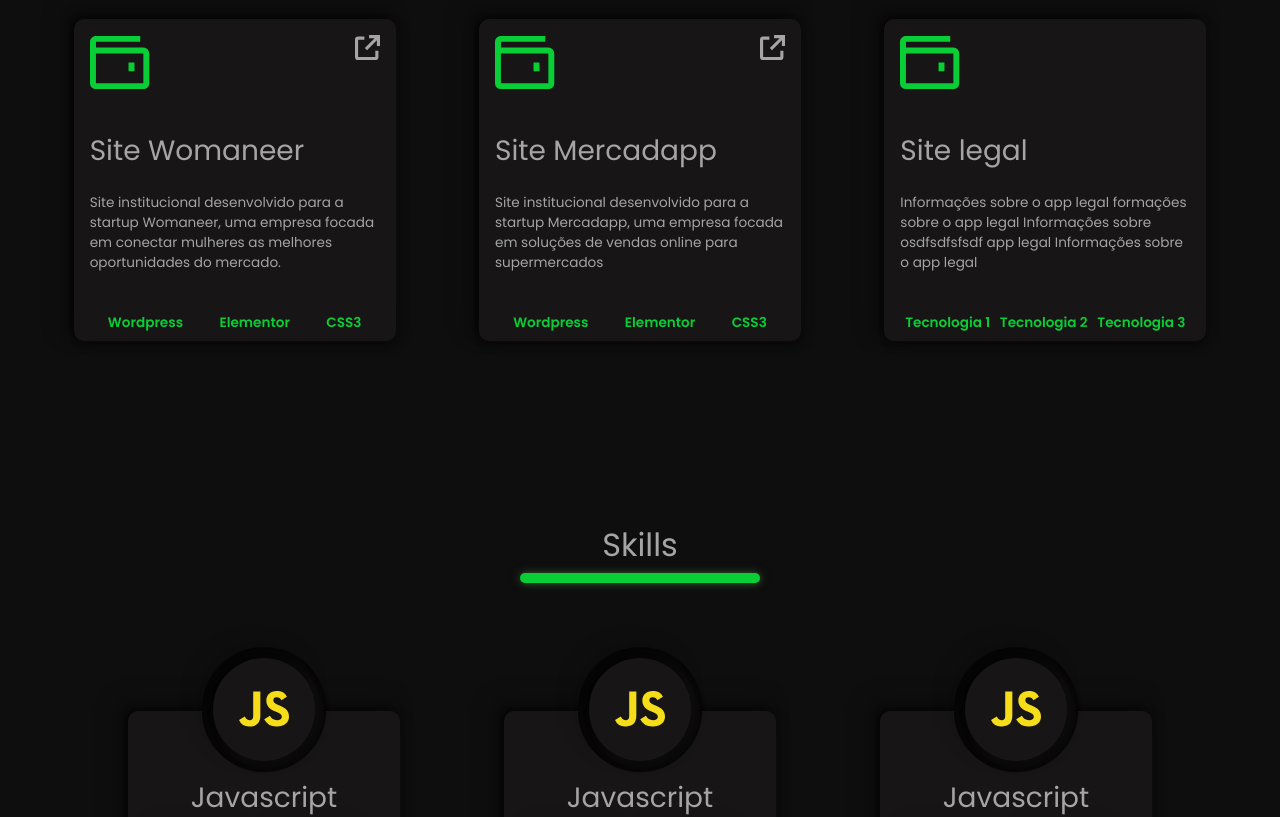
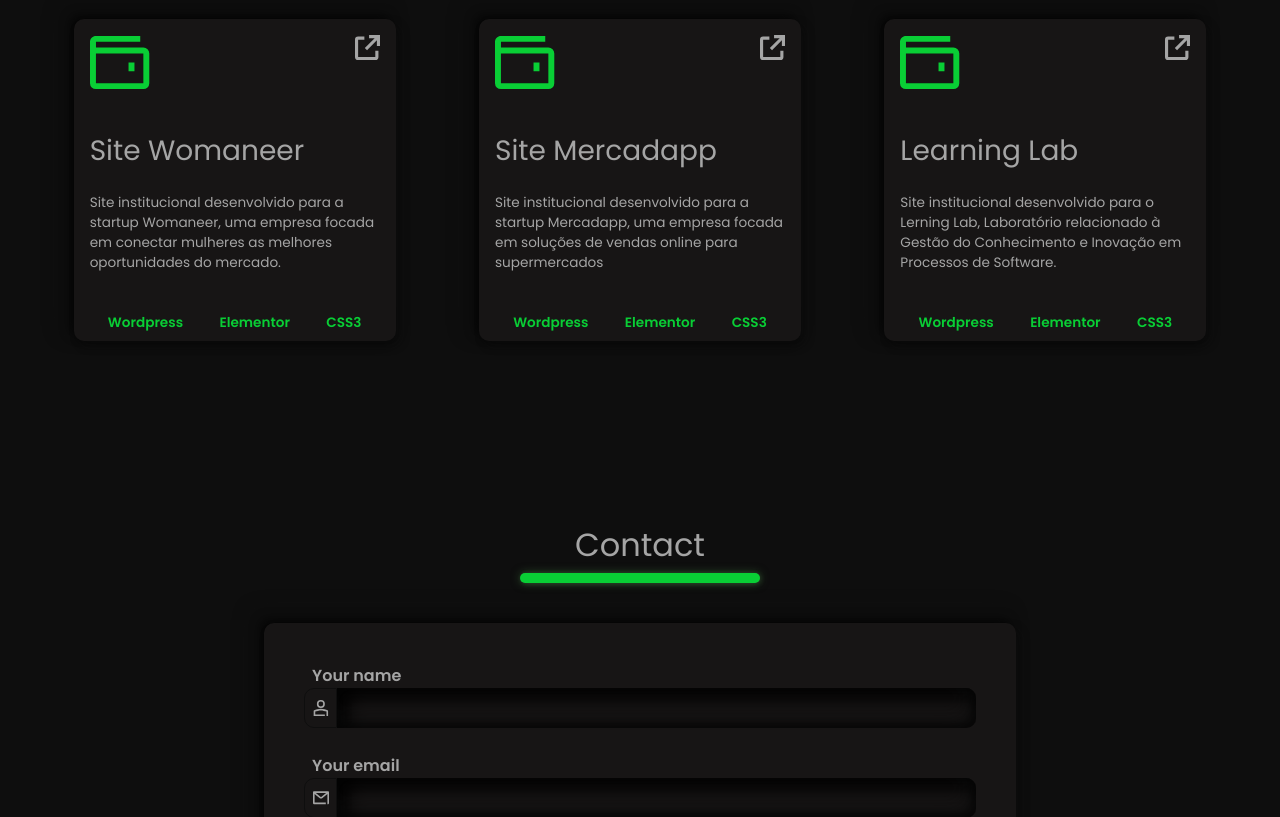
Before and after one commit to gjro/my-portfolio, a React (Create React App) app: page / in a window 1280 px wide. Shown: the part 2360-3177 px from the top of the page. Built offline with nearby package versions, Linux system fonts and the light colour scheme.

Commit message:
Projects Added

```diff
--- a/src/components/projects/index.js
+++ b/src/components/projects/index.js
@@ -6,6 +6,7 @@ function Projects() {
 		<div id="projects" className={styles.projectsContainer}>
 			<h2 className={styles.subtitle}>Projects</h2>
 			<hr />
+			<div className={styles.projects}>
 				<div className={styles.cardsContainer}>
 					<Card
 						title="Site Womaneer"
@@ -30,12 +31,17 @@ function Projects() {
 						asExtern={true}
 					/>
 					<Card
-					title="Site legal"
-					body="Informações sobre o app legal formações sobre o app legal Informações sobre osdfsdfsfsdf app legal Informações sobre o app legal"
-					tec1="Tecnologia 1"
-					tec2="Tecnologia 2"
-					tec3="Tecnologia 3"
+						title="Learning Lab"
+						body="Site institucional desenvolvido para o Lerning Lab, Laboratório relacionado à Gestão do Conhecimento e Inovação em Processos de Software."
+						tec1="Wordpress"
+						tec2="Elementor"
+						tec3="CSS3"
+						github="https://github.com/"
+						asGithub={false}
+						extern="https://learninglab.com.br/"
+						asExtern={true}
 					/>
+				</div>
 			</div>
 			{/* <div className={styles.buttonContainer}>
 				<button className={styles.button}>Show more</button>
--- a/src/components/projects/style.module.scss
+++ b/src/components/projects/style.module.scss
@@ -47,11 +47,23 @@
 	}
 }
 
-// @media (max-width: 425px) {
-// 	.projectsContainer {
-// 		.cardsContainer {
-// 			display: inline-flex;
-// 			overflow: auto;
-// 		}
-// 	}
-// }
+@media (max-width: 425px) {
+	.projects {
+		overflow: auto;
+
+		&::-webkit-scrollbar {
+			height: 0.2rem;
+		}
+		&::-webkit-scrollbar-button {
+			width: 1rem;
+		}
+		&::-webkit-scrollbar-track {
+			background-color: $background-2;
+		}
+		.cardsContainer {
+			display: inline-flex;
+			gap: 3rem;
+			padding: 0 3rem;
+		}
+	}
+}
--- a/src/components/skills/index.js
+++ b/src/components/skills/index.js
@@ -9,25 +9,57 @@ function Skills() {
 		<div id="skills" className={styles.skillsContainer}>
 			<h2 className={styles.subtitle}>Skills</h2>
 			<hr />
+			<div className={styles.skills}>
 				<div className={styles.cardsContainer}>
 					<Card
-					logo={<Javascript />}
+						// logo={<Javascript />}
 						title="Javascript"
-					projects="?"
-					hours="?"
+						projects="7"
+						hours="115"
 					/>
 					<Card
-					logo={<Javascript />}
-					title="Javascript"
-					projects="?"
-					hours="?"
+						// logo={<CSS />}
+						title="CSS3"
+						projects="10"
+						hours="178"
 					/>
 					<Card
-					logo={<Javascript />}
-					title="Javascript"
-					projects="?"
-					hours="?"
+						// logo={<HTML />}
+						title="HTML5"
+						projects="11"
+						hours="190"
 					/>
+					<Card
+						// logo={<HTML />}
+						title="Wordpress"
+						projects="5"
+						hours="105"
+					/>
+					<Card
+						// logo={<Javascript />}
+						title="React.js"
+						projects="3"
+						hours="100"
+					/>
+					<Card
+						// logo={<Javascript />}
+						title="Node.js"
+						projects="2"
+						hours="60"
+					/>
+					<Card
+						// logo={<Javascript />}
+						title="mySQL"
+						projects="3"
+						hours="74"
+					/>
+					<Card
+						// logo={<Javascript />}
+						title="Git"
+						projects="11"
+						hours="180"
+					/>
+				</div>
 			</div>
 		</div>
 	);
--- a/src/components/skills/style.module.scss
+++ b/src/components/skills/style.module.scss
@@ -47,3 +47,23 @@
 		}
 	}
 }
+@media (max-width: 425px) {
+	.skills {
+		overflow: auto;
+
+		&::-webkit-scrollbar {
+			height: 0.2rem;
+		}
+		&::-webkit-scrollbar-button {
+			width: 1rem;
+		}
+		&::-webkit-scrollbar-track {
+			background-color: $background-2;
+		}
+		.cardsContainer {
+			display: inline-flex;
+			gap: 1rem;
+			padding: 0 3rem;
+		}
+	}
+}
--- a/src/index.js
+++ b/src/index.js
@@ -21,7 +21,7 @@ ReactDOM.render(
 		<AboutMe />
 		<Works />
 		<Projects />
-		<Skills />
+		{/* <Skills /> */}
 		<Contact />
 		<Footer />
 	</React.StrictMode>,
```
Lines whose indentation alone changed are shown as unchanged.
